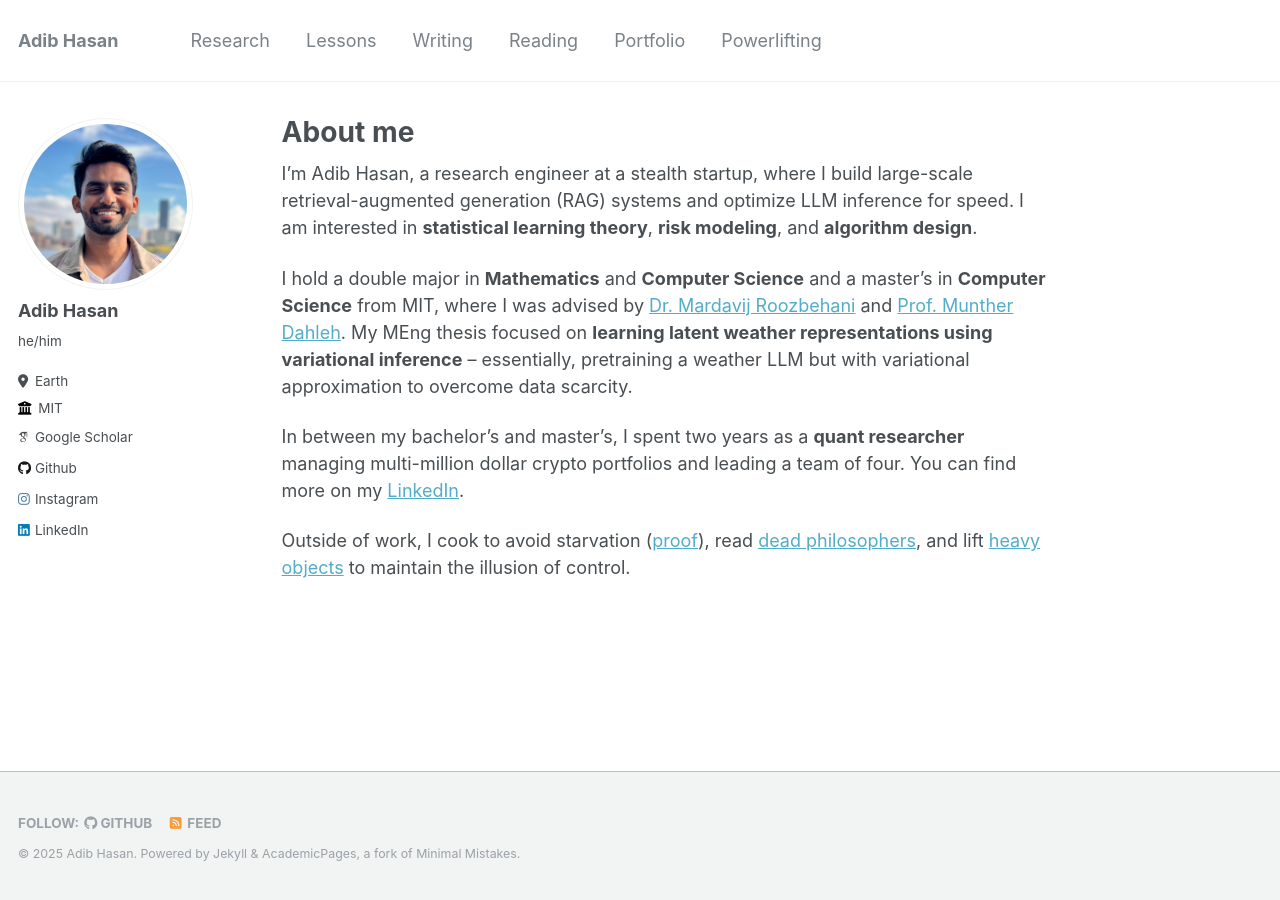
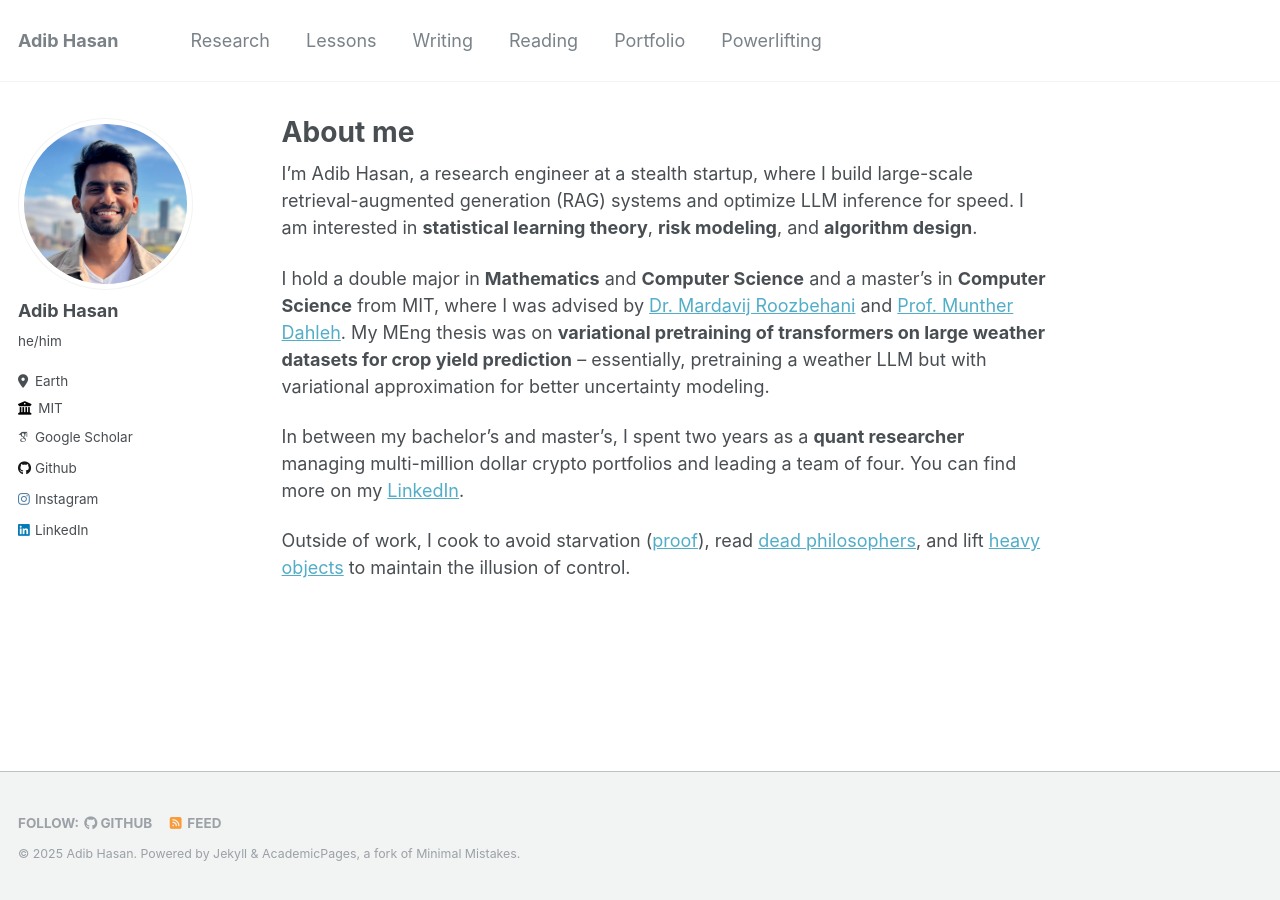
Before and after one commit to Neehan/neehan.github.io, a Jekyll site: the page built from _pages/about.md, in a window 1280 px wide. Built offline with Jekyll 4.4.1, drawn with Linux system fonts in a browser that asks for light colours; some web fonts are replaced.

Commit message:
Update about.md

```diff
--- a/_pages/about.md
+++ b/_pages/about.md
@@ -9,7 +9,7 @@ redirect_from:
 
 I'm Adib Hasan, a research engineer at a stealth startup, where I build large-scale retrieval-augmented generation (RAG) systems and optimize LLM inference for speed. I am interested in **statistical learning theory**, **risk modeling**, and **algorithm design**.
 
-I hold a double major in **Mathematics** and **Computer Science** and a master's in **Computer Science** from MIT, where I was advised by [Dr. Mardavij Roozbehani](https://idss.mit.edu/staff/mardavij-roozbehani/) and [Prof. Munther Dahleh](https://idss.mit.edu/staff/munther-dahleh/). My MEng thesis focused on **learning latent weather representations using variational inference** -- essentially, pretraining a weather LLM but with variational approximation to overcome data scarcity.
+I hold a double major in **Mathematics** and **Computer Science** and a master's in **Computer Science** from MIT, where I was advised by [Dr. Mardavij Roozbehani](https://idss.mit.edu/staff/mardavij-roozbehani/) and [Prof. Munther Dahleh](https://idss.mit.edu/staff/munther-dahleh/). My MEng thesis was on **variational pretraining of transformers on large weather datasets for crop yield prediction** – essentially, pretraining a weather LLM but with variational approximation for better uncertainty modeling.
 
 In between my bachelor's and master's, I spent two years as a **quant researcher** managing multi-million dollar crypto portfolios and leading a team of four. You can find more on my [LinkedIn](https://linkedin.com/in/adib-hasan).
 
```
